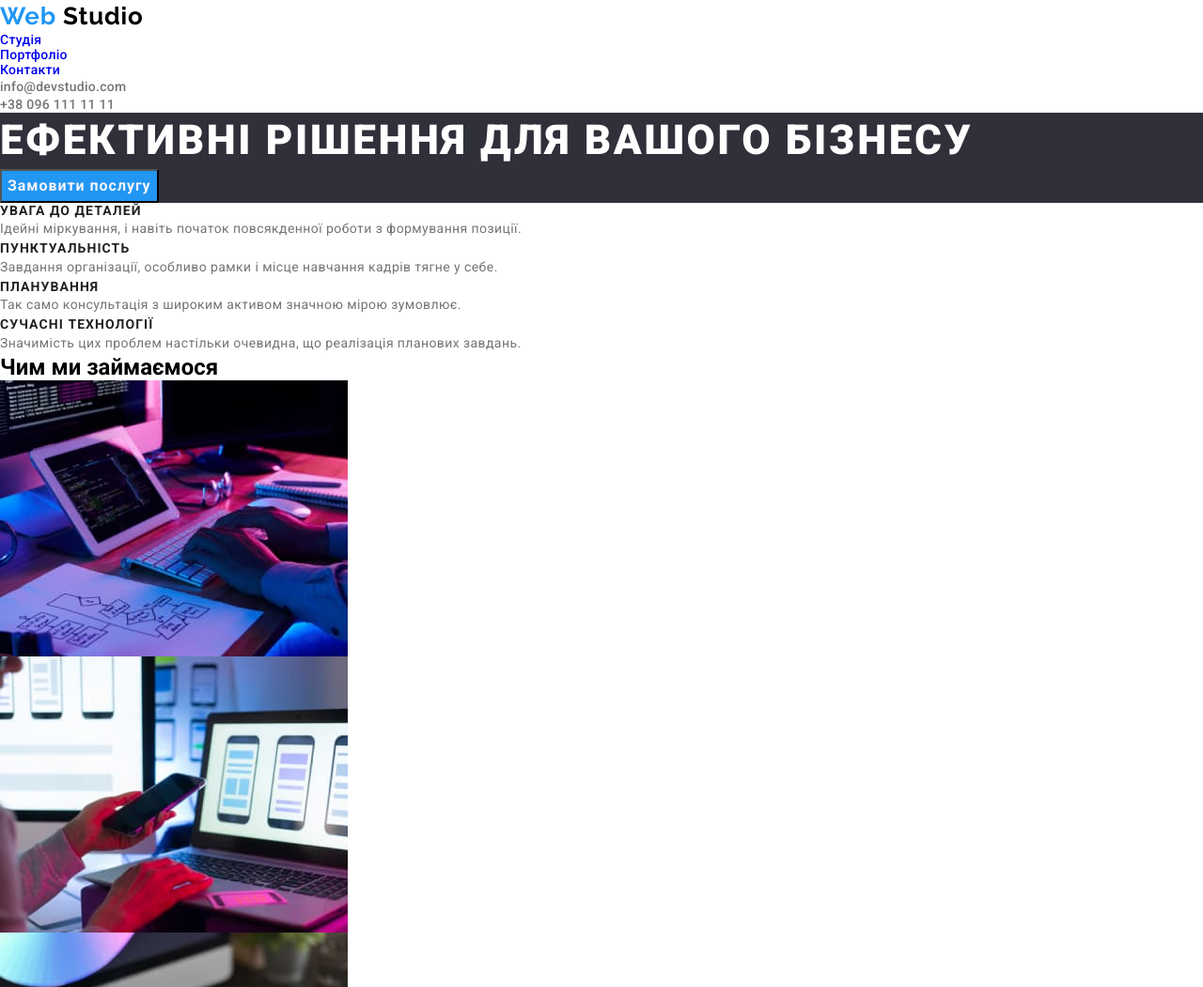
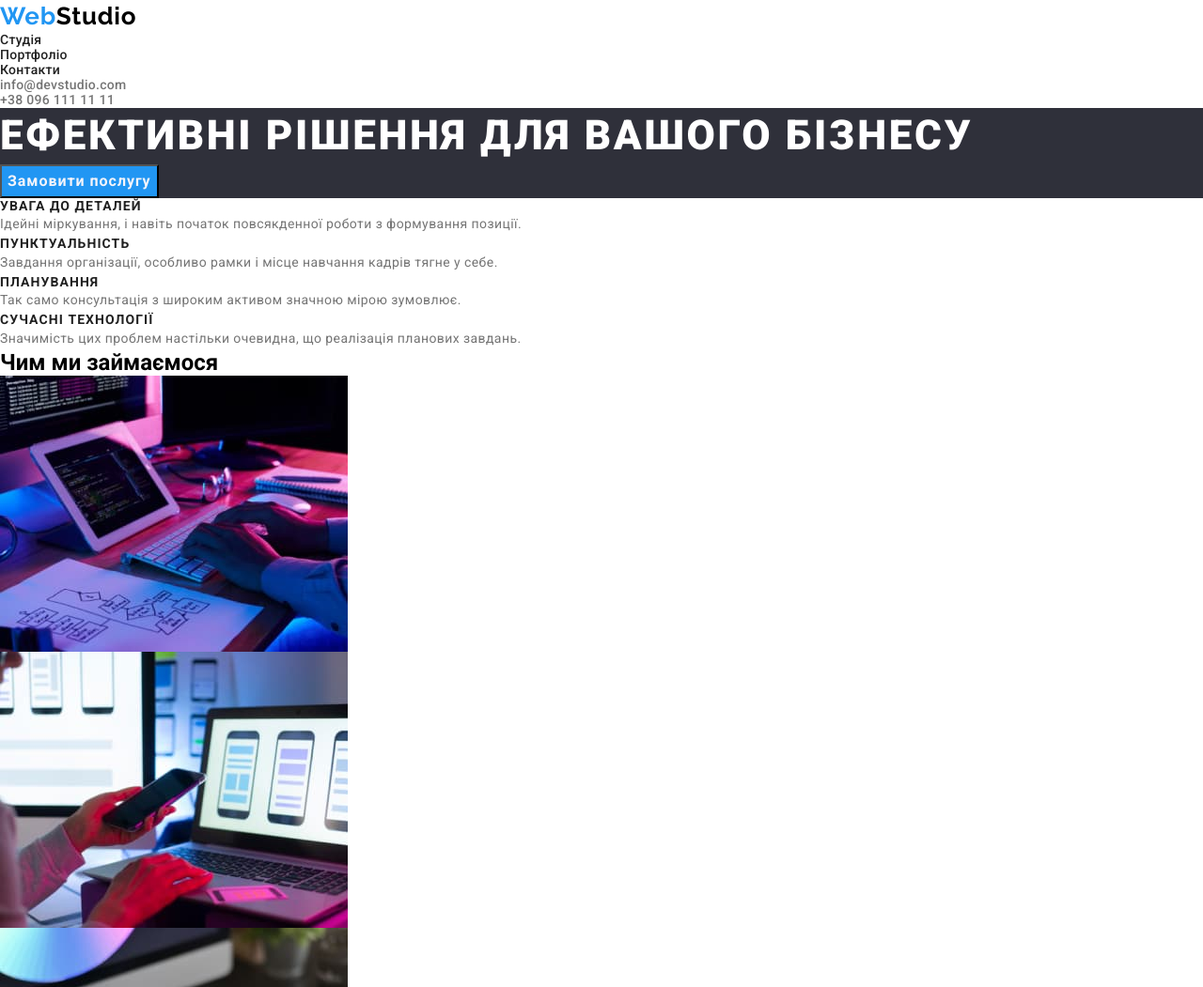
Before and after one commit to Vova-Kachur/Webstudio2, a plain HTML site: page index.html in a window 1280 px wide. Shown: the top 1051 px of the page at 94% size. Drawn offline with nearby package versions, Linux system fonts and the light colour scheme.

Commit message:
Update index.html

```diff
--- a/index.html
+++ b/index.html
@@ -14,26 +14,31 @@
   </head>
   <body>
     <header class="title">
-      <a class="title-link" href="./index.html">Web <span class="title-item">Studio</span></a>
+      <div class="container">
+      <a class="title-link" href="./index.html">Web<span class="title-item">Studio</span></a>
       <nav>
         <ul class="caption1">
-          <li class="caption1-list"><a href="./index.html">Студія</a></li>
-          <li class="caption1-list"><a href="./pages/portfolio.html">Портфоліо</a></li>
-          <li class="caption1-list"><a href="#">Контакти</a></li>
+          <li class="caption1-list"><a class="caption1-list" href="./index.html">Студія</a></li>
+          <li class="caption1-list"><a class="caption1-list" href="./pages/portfolio.html">Портфоліо</a></li>
+          <li class="caption1-list"><a class="caption1-list" href="#">Контакти</a></li>
         </ul>
       </nav>
       <ul class="headline">
-        <li><a class="headline-list" href="mailto:info@devstudio.com">info@devstudio.com</a></li>
-        <li><a class="headline-list" href="tel:+380961111111">+38 096 111 11 11</a></li>
+        <li class="headline-list"><a class="headline-list" href="mailto:info@devstudio.com">info@devstudio.com</a></li>
+        <li class="headline-list"><a class="headline-list" href="tel:+380961111111">+38 096 111 11 11</a></li>
       </ul>
+      </div>
     </header>
     <main>
       <section class="tagline">
+        <div class="container1">
         <h1 class="tagline-title">Ефективні рішення для вашого бізнесу</h1>
         <button  type="button" class="tagline-button">Замовити послугу</button>
+      </div>
       </section>
       <section title>
         <ul class="subtitle">
+          <div class="container2">
           <li>
             <h2 class="subtitle-item">УВАГА ДО ДЕТАЛЕЙ</h2>
             <p class="subtitle-text">
@@ -61,10 +66,13 @@
               завдань.
             </p>
           </li>
+        </div>
         </ul>
       </section>
       <section class="advantages"">
+        <div class="container3">
         <h2 class="advantages-item">Чим ми займаємося</h2>
+      </div>
         <ul>
           <li class="advantages-img"><img src="./img/comp.jpg" alt="img" /></li>
           <li class="advantages-img"><img src="./img/tel.jpg" alt="img" /></li>
@@ -97,12 +105,11 @@
       </section>
     </main>
     <footer class="footer">
-      <a class="footer-link" href="./index.html">Web <span class="footer-item">Studio</span></a>
+      <a class="footer-link" href="./index.html">Web<span class="footer-item">Studio</span></a>
       <address class="caption">
-        <a class="caption-link"
-          href="https://www.google.com/maps/place/ул.+Леси+Украинки,+26,+Киев,+02000/@50.5190801,30.4336481,17z/data=!3m1!4b1!4m10!1m2!2m1!1z0LwuINCa0LjRl9CyLCDQv9GALdGCINCb0LXRgdGWINCj0LrRgNCw0ZfQvdC60LgsIDI2!3m6!1s0x40d4d29b9e369069:0xff64663a5fd75cd5!8m2!3d50.5190802!4d30.4385136!15sCjPQvC4g0JrQuNGX0LIsINC_0YAt0YIg0JvQtdGB0ZYg0KPQutGA0LDRl9C90LrQuCwgMjaSARBnZW9jb2RlZF9hZGRyZXNz4AEA!16s%2Fg%2F11hz60_tnl?entry=ttu"
-          >м. Київ, пр-т Лесі Українки, 26</a
-        >п
+        <a class="caption-link" href="https://www.google.com/maps/place/ул.+Леси+Украинки,+26,+Киев,+02000/@50.5190801,30.4336481,17z/data=!3m1!4b1!4m10!1m2!2m1!1z0LwuINCa0LjRl9CyLCDQv9GALdGCINCb0LXRgdGWINCj0LrRgNCw0ZfQvdC60LgsIDI2!3m6!1s0x40d4d29b9e369069:0xff64663a5fd75cd5!8m2!3d50.5190802!4d30.4385136!15sCjPQvC4g0JrQuNGX0LIsINC_0YAt0YIg0JvQtdGB0ZYg0KPQutGA0LDRl9C90LrQuCwgMjaSARBnZW9jb2RlZF9hZGRyZXNz4AEA!16s%2Fg%2F11hz60_tnl?entry=ttu"
+          >м. Київ, пр-т Лесі Українки, 26</a>
+
         <ul class="heading">
           <li ><a class="heading-list" href="mailto:info@devstudio.com">info@devstudio.com</a></li>
           <li ><a class="heading-list" href="tel:+380961111111">+38 096 111 11 11</a></li>
```
